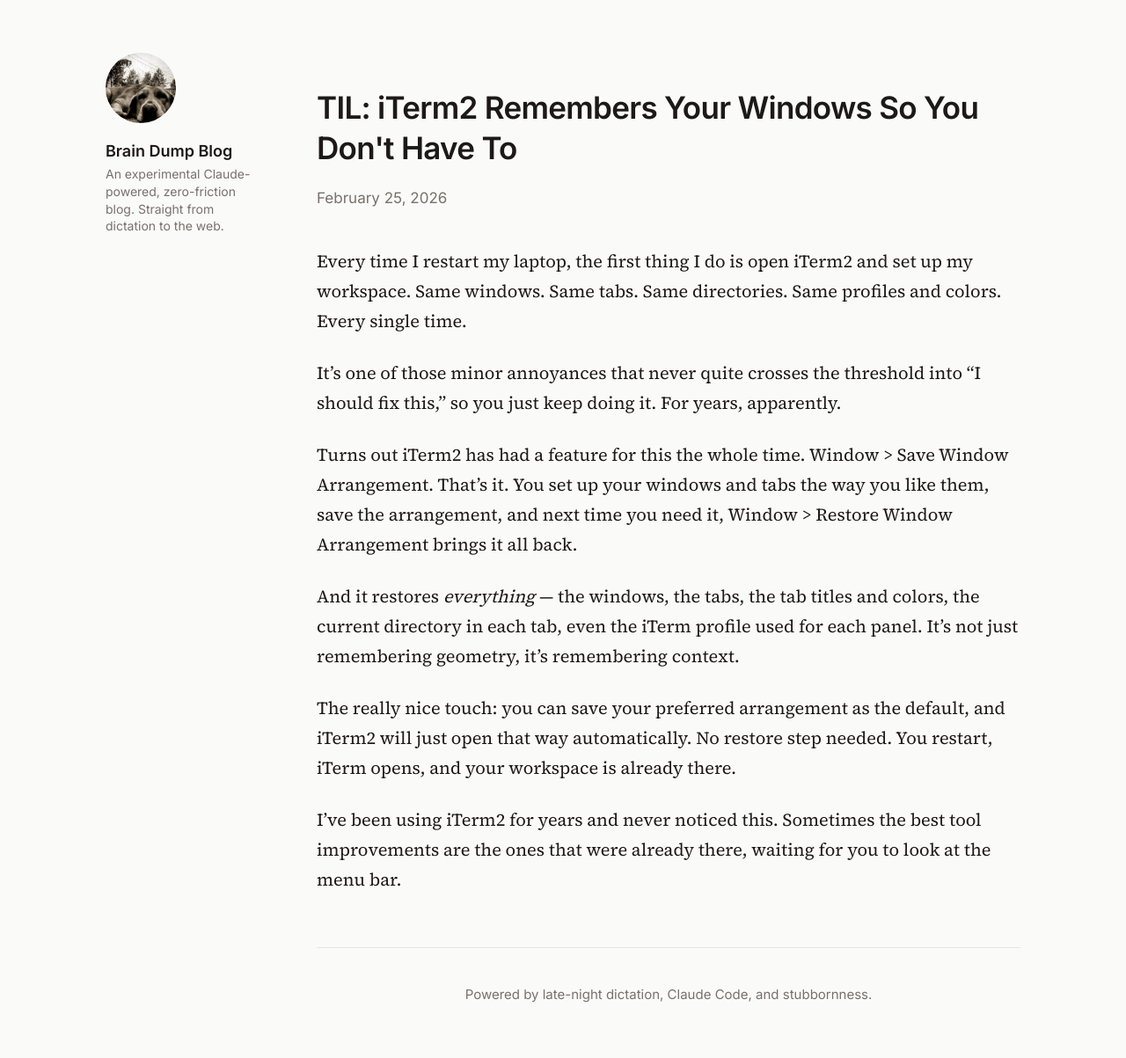
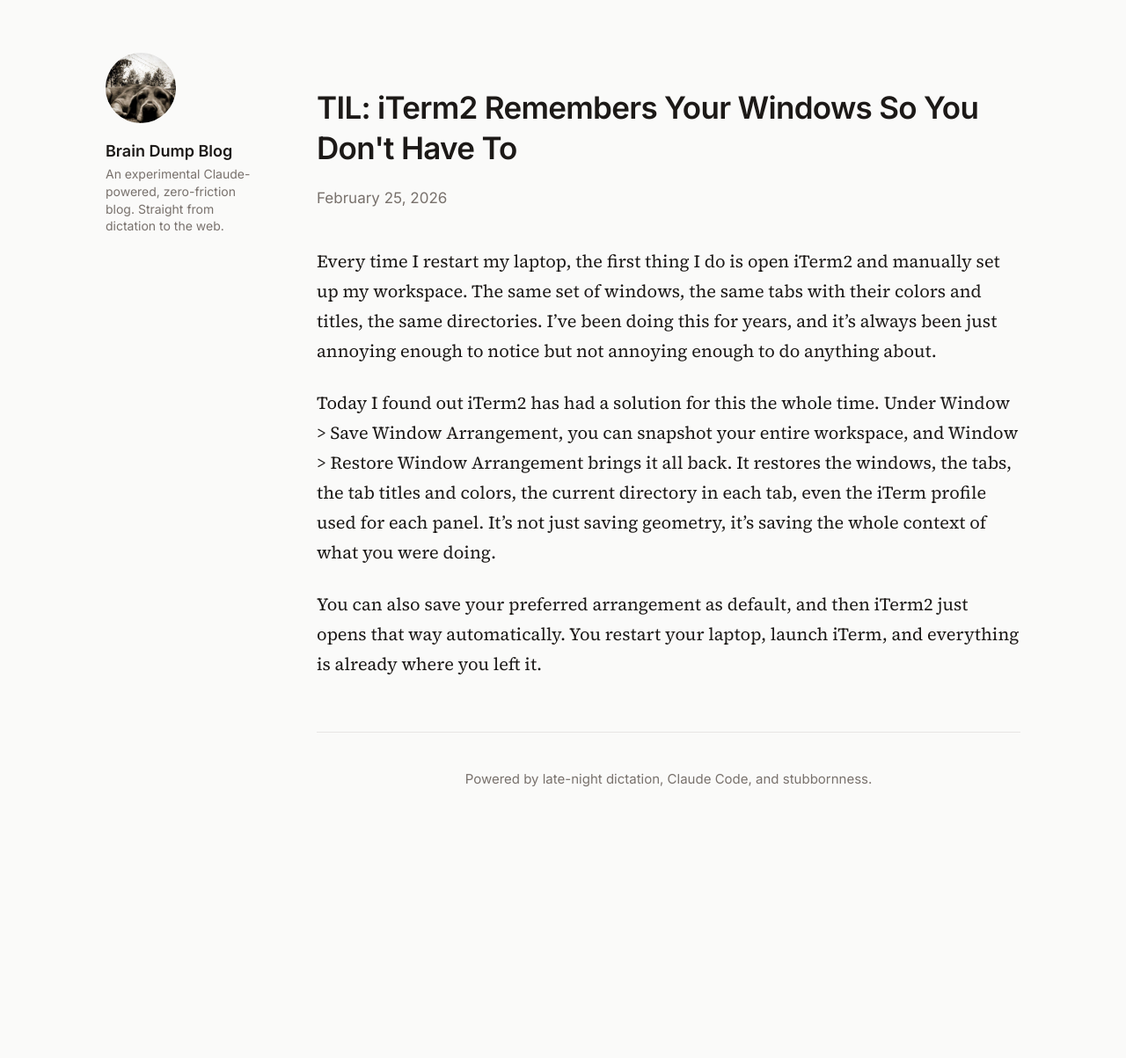
Before and after one commit to orlenko/blog, a Jekyll site: the page built from _posts/2026-02-25-iterm2-window-arrangements.md, in a window 1280 px wide. Shown: the whole page at 88% size. Built offline with Jekyll 4.4.1, drawn with Linux system fonts in a browser that asks for light colours; after the commit the page ends 958 px from its top, so only the background shows below that.

Commit message:
Rewrite iTerm2 TIL post in more natural tone
Co-Authored-By: Claude Opus 4.6 <noreply@anthropic.com>

```diff
--- a/_posts/2026-02-25-iterm2-window-arrangements.md
+++ b/_posts/2026-02-25-iterm2-window-arrangements.md
@@ -3,14 +3,8 @@ title: "TIL: iTerm2 Remembers Your Windows So You Don't Have To"
 date: 2026-02-25 02:32:38 -0500
 ---
 
-Every time I restart my laptop, the first thing I do is open iTerm2 and set up my workspace. Same windows. Same tabs. Same directories. Same profiles and colors. Every single time.
+Every time I restart my laptop, the first thing I do is open iTerm2 and manually set up my workspace. The same set of windows, the same tabs with their colors and titles, the same directories. I've been doing this for years, and it's always been just annoying enough to notice but not annoying enough to do anything about.
 
-It's one of those minor annoyances that never quite crosses the threshold into "I should fix this," so you just keep doing it. For years, apparently.
+Today I found out iTerm2 has had a solution for this the whole time. Under Window > Save Window Arrangement, you can snapshot your entire workspace, and Window > Restore Window Arrangement brings it all back. It restores the windows, the tabs, the tab titles and colors, the current directory in each tab, even the iTerm profile used for each panel. It's not just saving geometry, it's saving the whole context of what you were doing.
 
-Turns out iTerm2 has had a feature for this the whole time. Window > Save Window Arrangement. That's it. You set up your windows and tabs the way you like them, save the arrangement, and next time you need it, Window > Restore Window Arrangement brings it all back.
-
-And it restores *everything* — the windows, the tabs, the tab titles and colors, the current directory in each tab, even the iTerm profile used for each panel. It's not just remembering geometry, it's remembering context.
-
-The really nice touch: you can save your preferred arrangement as the default, and iTerm2 will just open that way automatically. No restore step needed. You restart, iTerm opens, and your workspace is already there.
-
-I've been using iTerm2 for years and never noticed this. Sometimes the best tool improvements are the ones that were already there, waiting for you to look at the menu bar.
+You can also save your preferred arrangement as default, and then iTerm2 just opens that way automatically. You restart your laptop, launch iTerm, and everything is already where you left it.
```
